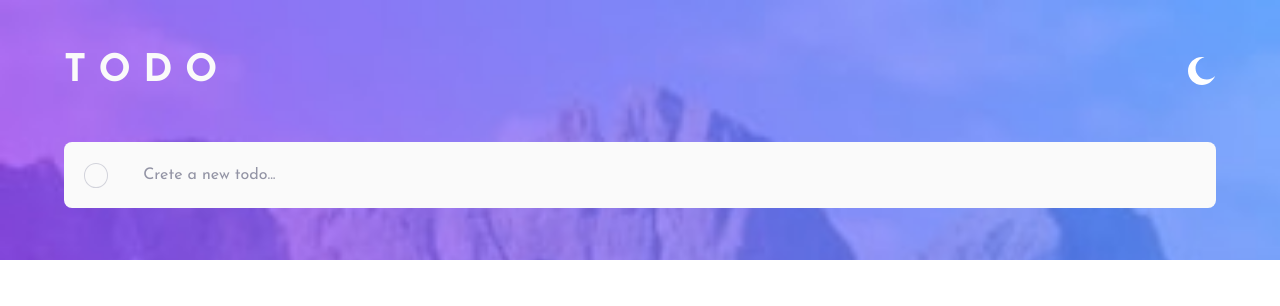
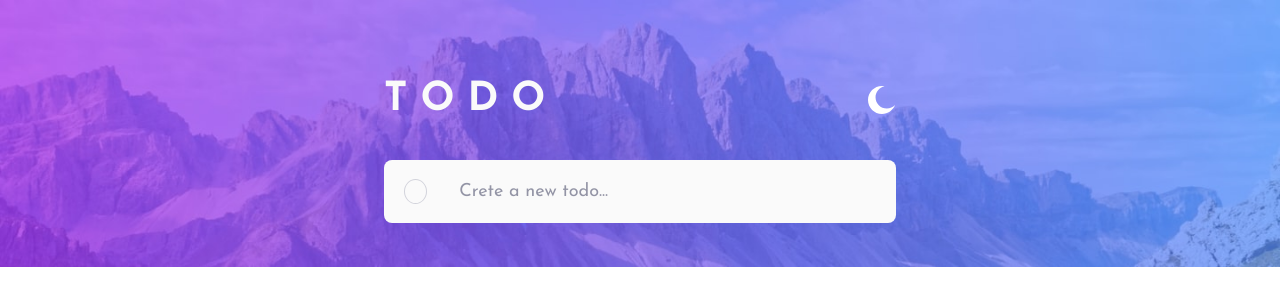
Before and after one commit to lemosdg/todo-app-react, a React (Vite) app: page / in a window 1280 px wide. Shown: the top 306 px of the page. Built offline with nearby package versions, Linux system fonts and the light colour scheme; no server answers.

Commit message:
responsive desing

```diff
--- a/src/App.css
+++ b/src/App.css
@@ -7,3 +7,14 @@
   background-repeat: no-repeat;
   background-size: cover;
 }
+
+@media (min-width: 64rem) {
+  .app_wrapper {
+    background-image: url(../src/assets/bg-desktop-light.jpg);
+    background-size: contain;
+    height: 305px;
+    justify-content: flex-start;
+    gap: 40px;
+    padding-top: 80px;
+  }
+}
--- a/src/components/Form/index.css
+++ b/src/components/Form/index.css
@@ -27,3 +27,14 @@
 .form_input::placeholder {
   color: var(--dark_grayish_blue);
 }
+
+@media (min-width: 64rem) {
+  .form {
+    width: 40%;
+  }
+
+  .form_input {
+    font-size: 1.125rem;
+    padding: 22px;
+  }
+}
--- a/src/components/Header/index.css
+++ b/src/components/Header/index.css
@@ -9,12 +9,20 @@
 .header_title {
   font-family: var(--font);
   font-weight: var(--font_bold);
-  font-size: 38px;
+  font-size: 2.375rem;
   color: var(--very_light_gray);
-  text-transform: capitalize;
 }
 
 .header_img {
   width: 28px;
   height: 28px;
 }
+
+@media (min-width: 64rem) {
+  .header {
+    width: 40%;
+  }
+  .header_title {
+    font-size: 40px;
+  }
+}
--- a/src/components/ListTasks/index.css
+++ b/src/components/ListTasks/index.css
@@ -1,5 +1,6 @@
 .listTasks {
   width: 100%;
+  margin-bottom: 20px;
   position: relative;
   display: flex;
   place-content: center;
@@ -15,3 +16,27 @@
   background-color: var(--very_light_gray);
   box-shadow: 0px 0px 0px 1px rgba(0, 0, 0, .15);
 }
+
+.listTasks_content_text {
+  position: absolute;
+  bottom: -160px;
+  display: flex;
+  place-content: center;
+  width: 100%;
+  padding-bottom: 20px;
+}
+
+.listTasks_text {
+  font-family: var(--font);
+  font-size: 1rem;
+  font-weight: var(--font_medium);
+  color: var(--dark_grayish_blue);
+}
+
+
+@media (min-width: 64rem) {
+  .listTasks_wrapper {
+    top: -60px;
+    width: 40%;
+  }
+}
--- a/src/components/ListTasks/index.jsx
+++ b/src/components/ListTasks/index.jsx
@@ -37,6 +37,10 @@ export const ListTasks = () => {
         ))}
         <FooterTasks />
         <FilterTasks />
+
+        <section className="listTasks_content_text">
+          <p className="listTasks_text">Drag and drop to reorder list</p>
+        </section>
       </ul>
     </section>
   );
```
Also changed, not shown: src/assets/bg-desktop-light.jpg (added).
